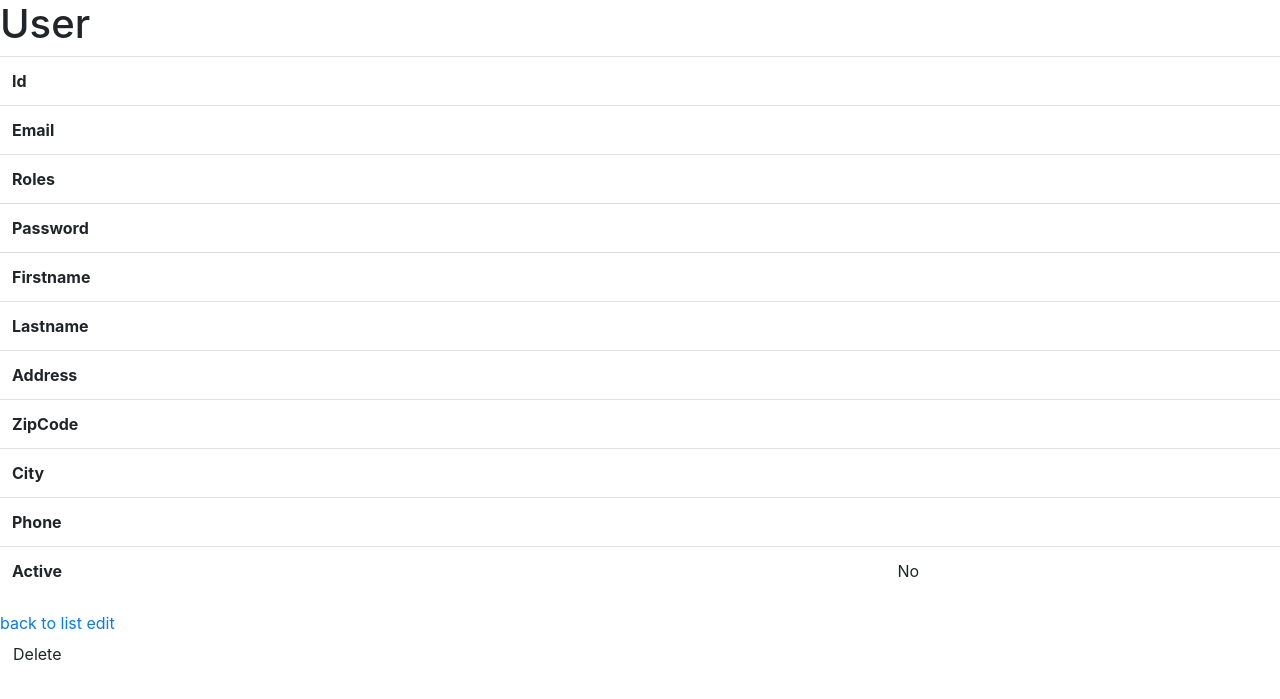
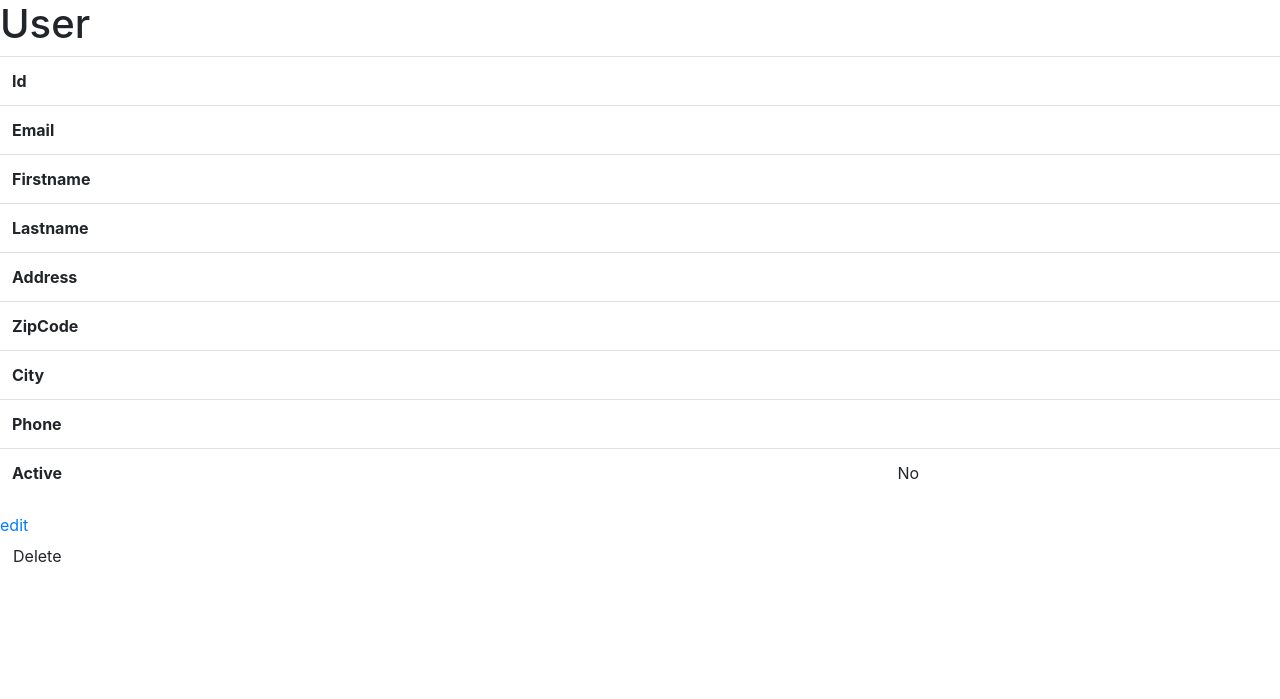
Before and after one commit to VicSpl/Projet-de-certification, a Symfony app: template templates/profile/show.html.twig in a window 1280 px wide. Shown: the part 56-755 px from the top of the page. Run offline with Twig, Linux system fonts and the light colour scheme; the template is opened without the code that fills it, so the values that code supplies are empty; some libraries are stand-ins or nearby versions.

Commit message:
Suppression Id  : - dans la route profile_edit dans show.html.twig car plus besoin (dans dossier profile)
- changement route dans ProfileController :
- pour rediriger vers l'affichage du profil utilisateur

```diff
--- a/src/Controller/ProfileController.php
+++ b/src/Controller/ProfileController.php
@@ -38,7 +38,7 @@ class ProfileController extends AbstractController
         if ($form->isSubmitted() && $form->isValid()) {
             $this->getDoctrine()->getManager()->flush();
 
-            return $this->redirectToRoute('profile_index');
+            return $this->redirectToRoute('profile_show');
         }
 
         return $this->render('profile/edit.html.twig', [
@@ -59,6 +59,6 @@ class ProfileController extends AbstractController
             $entityManager->flush();
         }
 
-        return $this->redirectToRoute('profile_index');
+        return $this->redirectToRoute('profile_show');
     }
 }
--- a/templates/profile/show.html.twig
+++ b/templates/profile/show.html.twig
@@ -14,14 +14,6 @@
             <tr>
                 <th>Email</th>
                 <td>{{ user.email }}</td>
-            </tr>
-            <tr>
-                <th>Roles</th>
-                <td>{{ user.roles ? user.roles|json_encode : '' }}</td>
-            </tr>
-            <tr>
-                <th>Password</th>
-                <td>{{ user.password }}</td>
             </tr>
             <tr>
                 <th>Firstname</th>
@@ -54,9 +46,7 @@
         </tbody>
     </table>
 
-    <a href="{{ path('profile_index') }}">back to list</a>
-
-    <a href="{{ path('profile_edit', {'id': user.id}) }}">edit</a>
+    <a href="{{ path('profile_edit') }}">edit</a>
 
     {{ include('profile/_delete_form.html.twig') }}
 {% endblock %}
```
